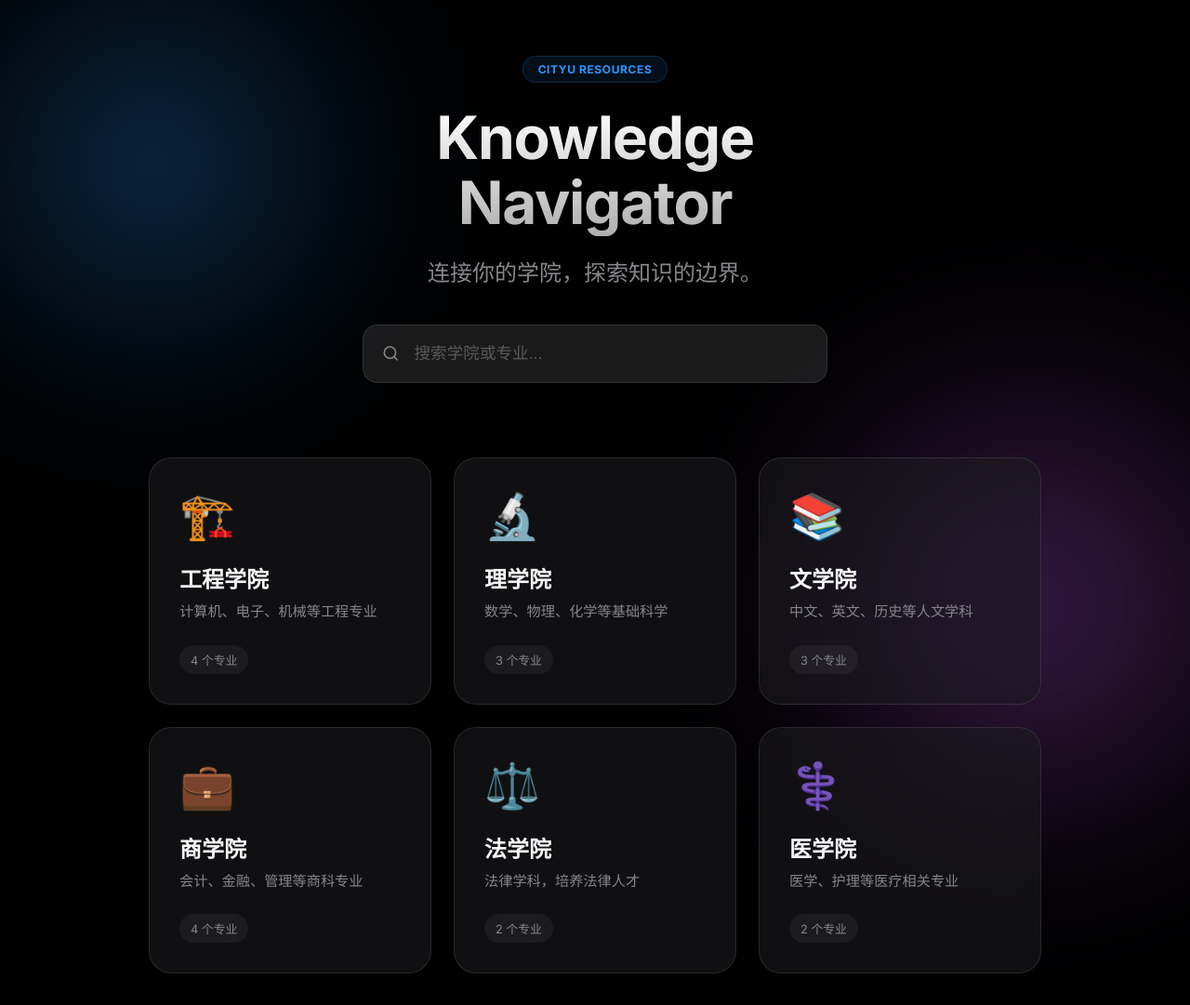
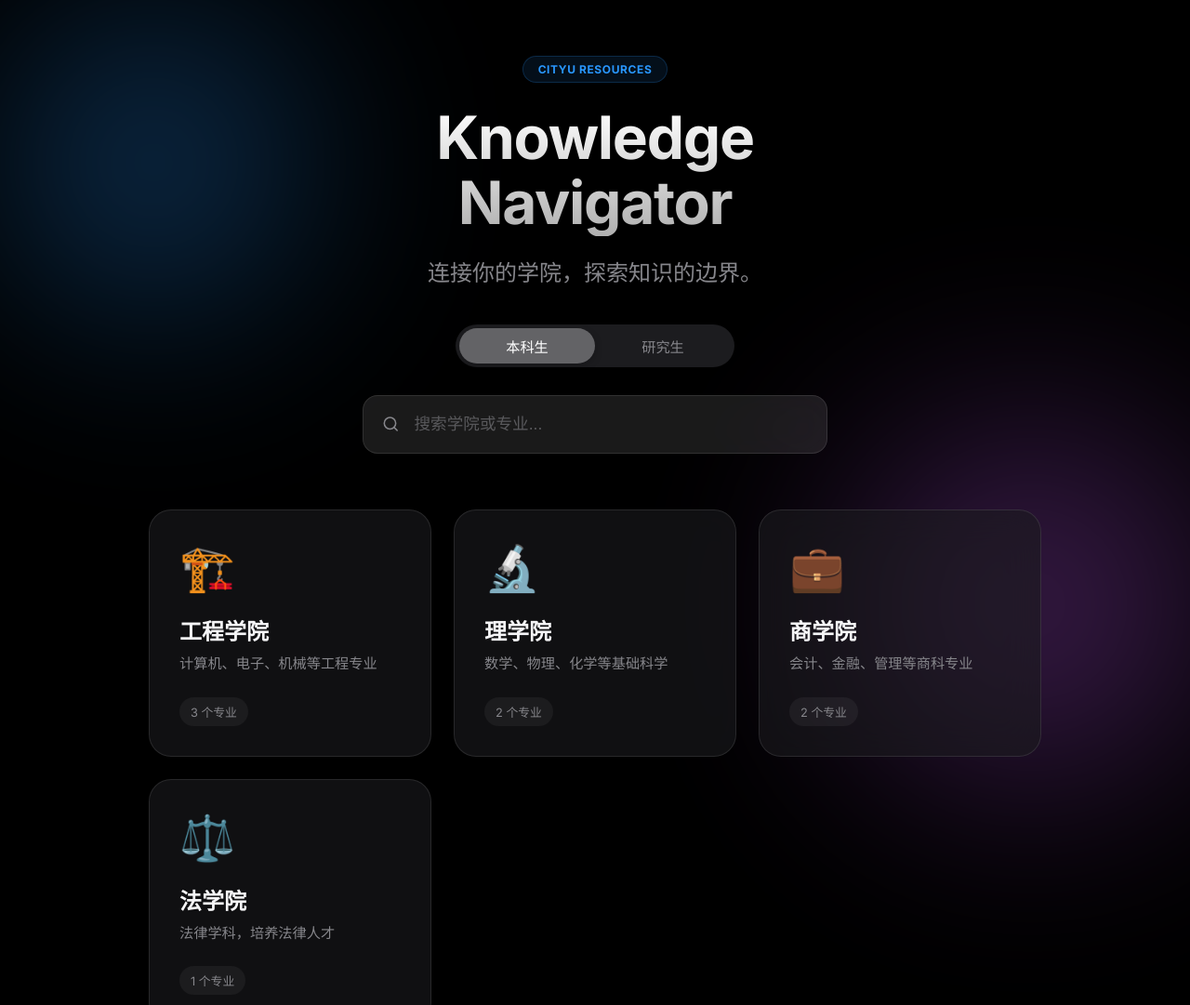
Before and after one commit to SHANECHEN0722/Cityu-Review, a website: page index.html in a window 1280 px wide. Shown: the top 1081 px of the page at 93% size. Drawn offline with Linux system fonts and the light colour scheme.

Commit message:
Redesign the project for better compatibility

```diff
--- a/data.js
+++ b/data.js
@@ -1,5 +1,5 @@
 // 学校和专业数据结构
-// 修改这个对象来添加你的学院和专业信息
+// type: 'ug' 代表本科 (Undergraduate), 'pg' 代表研究生 (Postgraduate)
 const SCHOOLS_DATA = [
     {
         id: 'engineering',
@@ -7,29 +7,42 @@ const SCHOOLS_DATA = [
         emoji: '🏗️',
         description: '计算机、电子、机械等工程专业',
         majors: [
+            // === 本科生专业 ===
             {
-                name: '计算机科学与技术',
-                description: '学习编程、算法、数据结构等核心课程',
-                githubRepo: 'https://github.com/your-org/cse-review',
+                name: '计算机科学 (BSc)',
+                type: 'ug',
+                description: '本科核心课程：CS101, 数据结构, 算法导论',
+                githubRepo: 'https://github.com/your-org/cs-bachelor',
                 color: '#3498db'
             },
             {
-                name: '软件工程',
-                description: '掌握软件开发流程和最佳实践',
-                githubRepo: 'https://github.com/your-org/software-engineering-review',
+                name: '电子工程 (BEng)',
+                type: 'ug',
+                description: '电路基础, 信号与系统, 嵌入式开发',
+                githubRepo: 'https://github.com/your-org/ee-bachelor',
+                color: '#27ae60'
+            },
+            {
+                name: '机械工程 (BEng)',
+                type: 'ug',
+                description: '工程力学, 机械设计基础',
+                githubRepo: 'https://github.com/your-org/mech-bachelor',
+                color: '#e74c3c'
+            },
+            // === 研究生专业 ===
+            {
+                name: '计算机科学 (MSc)',
+                type: 'pg',
+                description: '高级算法, 分布式系统, 深度学习',
+                githubRepo: 'https://github.com/your-org/cs-master',
                 color: '#2980b9'
             },
             {
-                name: '电子信息工程',
-                description: '电路、信号处理、通信技术',
-                githubRepo: 'https://github.com/your-org/electronics-review',
-                color: '#27ae60'
-            },
-            {
-                name: '机械工程',
-                description: '机械设计、制造、自动化',
-                githubRepo: 'https://github.com/your-org/mechanical-engineering-review',
-                color: '#e74c3c'
+                name: '电子资讯工程 (MSc)',
+                type: 'pg',
+                description: '高频电路, 现代通信网络设计',
+                githubRepo: 'https://github.com/your-org/eie-master',
+                color: '#16a085'
             }
         ]
     },
@@ -40,47 +53,24 @@ const SCHOOLS_DATA = [
         description: '数学、物理、化学等基础科学',
         majors: [
             {
-                name: '数学与应用数学',
-                description: '高等数学、线性代数、概率统计',
-                githubRepo: 'https://github.com/your-org/mathematics-review',
+                name: '应用数学 (BSc)',
+                type: 'ug',
+                description: '微积分, 线性代数, 概率统计',
+                githubRepo: 'https://github.com/your-org/math-ug',
                 color: '#9b59b6'
             },
             {
-                name: '物理学',
-                description: '理论物理、实验物理',
-                githubRepo: 'https://github.com/your-org/physics-review',
+                name: '应用物理 (BSc)',
+                type: 'ug',
+                description: '量子力学导论, 光学',
+                githubRepo: 'https://github.com/your-org/phy-ug',
                 color: '#e67e22'
             },
             {
-                name: '化学',
-                description: '有机化学、无机化学、分析化学',
-                githubRepo: 'https://github.com/your-org/chemistry-review',
-                color: '#1abc9c'
-            }
-        ]
-    },
-    {
-        id: 'liberal-arts',
-        name: '文学院',
-        emoji: '📚',
-        description: '中文、英文、历史等人文学科',
-        majors: [
-            {
-                name: '中文学',
-                description: '中国古典文学、现代文学',
-                githubRepo: 'https://github.com/your-org/chinese-literature-review',
-                color: '#c0392b'
-            },
-            {
-                name: '英文学',
-                description: '英美文学、语言学、翻译',
-                githubRepo: 'https://github.com/your-org/english-literature-review',
-                color: '#2980b9'
-            },
-            {
-                name: '历史学',
-                description: '中国史、世界史、史学理论',
-                githubRepo: 'https://github.com/your-org/history-review',
+                name: '数据科学 (MSc)',
+                type: 'pg',
+                description: '大数据分析, 统计学习方法',
+                githubRepo: 'https://github.com/your-org/ds-pg',
                 color: '#8e44ad'
             }
         ]
@@ -92,28 +82,32 @@ const SCHOOLS_DATA = [
         description: '会计、金融、管理等商科专业',
         majors: [
             {
-                name: '会计学',
-                description: '财务会计、管理会计、审计',
-                githubRepo: 'https://github.com/your-org/accounting-review',
-                color: '#16a085'
+                name: '工商管理 (BBA)',
+                type: 'ug',
+                description: '市场营销, 组织行为学',
+                githubRepo: 'https://github.com/your-org/bba-ug',
+                color: '#f39c12'
             },
             {
-                name: '金融学',
-                description: '投资学、金融市场、风险管理',
-                githubRepo: 'https://github.com/your-org/finance-review',
+                name: '金融学 (BBA)',
+                type: 'ug',
+                description: '公司金融, 投资学基础',
+                githubRepo: 'https://github.com/your-org/fin-ug',
                 color: '#27ae60'
             },
             {
-                name: '工商管理',
-                description: '企业管理、市场营销、战略管理',
-                githubRepo: 'https://github.com/your-org/business-administration-review',
-                color: '#f39c12'
+                name: 'MBA',
+                type: 'pg',
+                description: '高级管理实务, 战略决策',
+                githubRepo: 'https://github.com/your-org/mba',
+                color: '#d35400'
             },
             {
-                name: '经济学',
-                description: '微观经济学、宏观经济学、计量经济学',
-                githubRepo: 'https://github.com/your-org/economics-review',
-                color: '#e74c3c'
+                name: '金融工程 (MSc)',
+                type: 'pg',
+                description: '衍生品定价, 风险管理模型',
+                githubRepo: 'https://github.com/your-org/fe-pg',
+                color: '#c0392b'
             }
         ]
     },
@@ -124,42 +118,24 @@ const SCHOOLS_DATA = [
         description: '法律学科，培养法律人才',
         majors: [
             {
-                name: '法学',
-                description: '民法、刑法、商法、国际法',
-                githubRepo: 'https://github.com/your-org/law-review',
+                name: '法学 (LLB)',
+                type: 'ug',
+                description: '宪法, 刑法, 合同法',
+                githubRepo: 'https://github.com/your-org/llb',
                 color: '#2c3e50'
             },
             {
-                name: '知识产权法',
-                description: '专利法、著作权、商标法',
-                githubRepo: 'https://github.com/your-org/intellectual-property-review',
+                name: '法学硕士 (LLM)',
+                type: 'pg',
+                description: '国际商法, 仲裁法, 知识产权进阶',
+                githubRepo: 'https://github.com/your-org/llm',
                 color: '#34495e'
-            }
-        ]
-    },
-    {
-        id: 'medicine',
-        name: '医学院',
-        emoji: '⚕️',
-        description: '医学、护理等医疗相关专业',
-        majors: [
-            {
-                name: '医学',
-                description: '临床医学、基础医学、医学化学',
-                githubRepo: 'https://github.com/your-org/medicine-review',
-                color: '#c0392b'
-            },
-            {
-                name: '护理学',
-                description: '护理学基础、临床护理',
-                githubRepo: 'https://github.com/your-org/nursing-review',
-                color: '#e74c3c'
             }
         ]
     }
 ];
 
-// 导出数据供script.js使用
+// 导出数据供 script.js 使用
 if (typeof module !== 'undefined' && module.exports) {
     module.exports = SCHOOLS_DATA;
 }
--- a/index.html
+++ b/index.html
@@ -19,6 +19,18 @@
                 <span class="badge">CityU Resources</span>
                 <h1>Knowledge<br>Navigator</h1>
                 <p class="subtitle">连接你的学院，探索知识的边界。</p>
+            </div>
+
+            <div class="degree-selector">
+                <div class="segment-control">
+                    <input type="radio" name="degree" id="ug" value="ug" checked>
+                    <label for="ug">本科生</label>
+
+                    <input type="radio" name="degree" id="pg" value="pg">
+                    <label for="pg">研究生</label>
+
+                    <div class="segment-indicator"></div>
+                </div>
             </div>
 
             <div class="search-wrapper">
--- a/script.js
+++ b/script.js
@@ -1,19 +1,31 @@
+// 全局变量
 let currentSchoolId = null;
-let filteredSchools = [...SCHOOLS_DATA];
+let currentDegree = 'ug'; // 默认本科生 'ug' 或研究生 'pg'
+let filteredSchools = []; // 用于存储当前过滤后的数据
 
 document.addEventListener('DOMContentLoaded', function() {
-    renderSchools(SCHOOLS_DATA);
+    // 监听切换开关
+    setupDegreeToggle();
+
+    // 初始化数据
+    filteredSchools = [...SCHOOLS_DATA];
+
+    // 初始渲染（触发第一次过滤）
+    handleSearch({ target: { value: '' } });
     setupEventListeners();
 
-    // 添加简单的入场动画
-    document.querySelector('.header').style.opacity = '0';
-    document.querySelector('.header').style.transform = 'translateY(20px)';
+    // 头部入场动画
+    const header = document.querySelector('.header');
+    header.style.transition = 'all 0.8s cubic-bezier(0.2, 0.8, 0.2, 1)';
+    header.style.opacity = '1';
+    header.style.transform = 'translateY(0)';
 
-    setTimeout(() => {
-        document.querySelector('.header').style.transition = 'all 0.8s ease';
-        document.querySelector('.header').style.opacity = '1';
-        document.querySelector('.header').style.transform = 'translateY(0)';
-    }, 100);
+    // 注入必要的动画样式（防止 CSS 文件加载延迟）
+    const style = document.createElement('style');
+    style.innerHTML = `
+        .header { transform: translateY(20px); opacity: 0; }
+    `;
+    document.head.prepend(style);
 });
 
 function setupEventListeners() {
@@ -21,22 +33,35 @@ function setupEventListeners() {
     searchInput.addEventListener('input', handleSearch);
 }
 
+function setupDegreeToggle() {
+    const radios = document.querySelectorAll('input[name="degree"]');
+    radios.forEach(radio => {
+        radio.addEventListener('change', (e) => {
+            currentDegree = e.target.value;
+            // 切换时重新筛选和渲染，保留当前的搜索词
+            const currentSearchTerm = document.getElementById('searchInput').value;
+            handleSearch({ target: { value: currentSearchTerm } });
+        });
+    });
+}
+
 function renderSchools(schools) {
     const container = document.getElementById('schoolsContainer');
     container.innerHTML = '';
 
-    // 渐入动画重置
+    // 容器渐入动画
     container.style.opacity = '0';
     setTimeout(() => {
         container.style.transition = 'opacity 0.5s ease';
         container.style.opacity = '1';
-    }, 50);
+    }, 10);
 
     if (schools.length === 0) {
         container.innerHTML = `
             <div style="grid-column: 1/-1; text-align: center; color: var(--text-secondary); padding: 40px;">
-                <h3>无搜索结果</h3>
-                <p>尝试搜索其他关键词</p>
+                <span style="font-size: 3rem; display: block; margin-bottom: 20px;">🔍</span>
+                <h3>无相关结果</h3>
+                <p>该类别下暂无匹配的学院或专业</p>
             </div>
         `;
         return;
@@ -46,7 +71,7 @@ function renderSchools(schools) {
         const card = document.createElement('div');
         card.className = 'school-card';
         // 添加交错动画延迟
-        card.style.animation = `fadeInUp 0.6s ease forwards ${index * 0.05}s`;
+        card.style.animation = `fadeInUp 0.6s cubic-bezier(0.2, 0.8, 0.2, 1) forwards ${index * 0.05}s`;
 
         card.innerHTML = `
             <span class="emoji">${school.emoji}</span>
@@ -61,7 +86,9 @@ function renderSchools(schools) {
 
 function selectSchool(schoolId) {
     currentSchoolId = schoolId;
-    const school = SCHOOLS_DATA.find(s => s.id === schoolId);
+    // 注意：这里要从 filteredSchools 找，因为 filteredSchools 已经根据 degree 过滤过了
+    const school = filteredSchools.find(s => s.id === schoolId);
+
     if (!school) return;
 
     // 切换视图动画
@@ -82,13 +109,22 @@ function renderMajors(majors) {
     const container = document.getElementById('majorsList');
     container.innerHTML = '';
 
+    if (majors.length === 0) {
+        container.innerHTML = `
+            <div style="grid-column: 1/-1; text-align: center; color: var(--text-secondary);">
+                <p>该学院下暂无此类课程资料</p>
+            </div>
+        `;
+        return;
+    }
+
     majors.forEach((major, index) => {
         const card = document.createElement('a');
         card.href = major.githubRepo;
         card.target = '_blank';
         card.className = 'major-card';
         // 交错动画
-        card.style.animation = `fadeInUp 0.6s ease forwards ${index * 0.05}s`;
+        card.style.animation = `fadeInUp 0.6s cubic-bezier(0.2, 0.8, 0.2, 1) forwards ${index * 0.05}s`;
 
         card.innerHTML = `
             <h4>${major.name}</h4>
@@ -105,36 +141,53 @@ function backToSchools() {
     currentSchoolId = null;
     document.getElementById('majorsContainer').style.display = 'none';
     document.getElementById('schoolsContainer').style.display = 'grid';
-    document.getElementById('searchInput').value = '';
 
     // 重新渲染以触发动画
-    renderSchools(SCHOOLS_DATA);
+    renderSchools(filteredSchools);
 }
 
 function handleSearch(event) {
-    const searchTerm = event.target.value.toLowerCase().trim();
-    if (!searchTerm) {
-        filteredSchools = [...SCHOOLS_DATA];
-    } else {
-        filteredSchools = SCHOOLS_DATA.filter(school => {
+    const searchTerm = event.target ? event.target.value.toLowerCase().trim() : '';
+
+    // 第一步：基于 Degree (ug/pg) 过滤数据
+    // 我们遍历所有学院，只保留符合当前 degree 的专业
+    let processedData = SCHOOLS_DATA.map(school => {
+        const validMajors = school.majors.filter(major => major.type === currentDegree);
+        return {
+            ...school,
+            majors: validMajors
+        };
+    }).filter(school => school.majors.length > 0); // 如果某学院在当前学位下没专业，就不显示该学院
+
+    // 第二步：基于搜索词过滤
+    if (searchTerm) {
+        processedData = processedData.filter(school => {
             const schoolMatch = school.name.toLowerCase().includes(searchTerm) ||
                                school.description.toLowerCase().includes(searchTerm);
+
             const majorsMatch = school.majors.some(major =>
                 major.name.toLowerCase().includes(searchTerm) ||
                 major.description.toLowerCase().includes(searchTerm)
             );
+
             return schoolMatch || majorsMatch;
         });
     }
-    renderSchools(filteredSchools);
+
+    // 更新全局过滤数据
+    filteredSchools = processedData;
+
+    // 渲染
+    // 如果当前正在查看某个学院详情，需要实时刷新详情页
+    if (currentSchoolId && document.getElementById('majorsContainer').style.display !== 'none') {
+        const currentSchool = processedData.find(s => s.id === currentSchoolId);
+        if (currentSchool) {
+            renderMajors(currentSchool.majors);
+        } else {
+            // 如果切换后该学院没有对应专业的课程（或者被搜索过滤掉了），返回列表
+            backToSchools();
+        }
+    } else {
+        renderSchools(filteredSchools);
+    }
 }
-
-// 添加 CSS 动画关键帧
-const style = document.createElement('style');
-style.innerHTML = `
-    @keyframes fadeInUp {
-        from { opacity: 0; transform: translateY(20px); }
-        to { opacity: 1; transform: translateY(0); }
-    }
-`;
-document.head.appendChild(style);
--- a/styles.css
+++ b/styles.css
@@ -68,8 +68,9 @@ body {
 /* ===== 头部 ===== */
 .header {
     text-align: center;
-    margin-bottom: 80px;
+    margin-bottom: 60px;
     position: relative;
+    opacity: 0; /* JS控制入场动画 */
 }
 
 .badge {
@@ -103,9 +104,65 @@ body {
     font-weight: 400;
 }
 
+/* ===== 身份切换开关 (Segmented Control) ===== */
+.degree-selector {
+    display: flex;
+    justify-content: center;
+    margin-top: 40px;
+    margin-bottom: 30px;
+}
+
+.segment-control {
+    position: relative;
+    display: flex;
+    background: rgba(118, 118, 128, 0.24);
+    backdrop-filter: blur(10px);
+    border-radius: 99px;
+    padding: 4px;
+    width: 300px;
+}
+
+.segment-control input[type="radio"] {
+    display: none;
+}
+
+.segment-control label {
+    flex: 1;
+    text-align: center;
+    padding: 8px 0;
+    font-size: 0.95rem;
+    font-weight: 500;
+    color: var(--text-secondary);
+    z-index: 2;
+    cursor: pointer;
+    transition: color 0.3s ease;
+}
+
+.segment-control input:checked + label {
+    color: #fff;
+}
+
+/* 滑块指示器 */
+.segment-indicator {
+    position: absolute;
+    top: 4px;
+    left: 4px;
+    width: calc(50% - 4px);
+    height: calc(100% - 8px);
+    background: rgba(99, 99, 102, 1);
+    border-radius: 99px;
+    box-shadow: 0 3px 8px rgba(0, 0, 0, 0.2);
+    transition: transform 0.3s var(--transition-curve);
+    z-index: 1;
+}
+
+/* 切换逻辑: 选中第二个radio时移动滑块 */
+#pg:checked ~ .segment-indicator {
+    transform: translateX(100%);
+}
+
 /* ===== 搜索框 ===== */
 .search-wrapper {
-    margin-top: 40px;
     display: flex;
     justify-content: center;
 }
@@ -169,6 +226,7 @@ body {
     overflow: hidden;
     text-decoration: none;
     display: block;
+    opacity: 0; /* 默认隐藏，等待JS动画 */
 }
 
 .school-card:hover, .major-card:hover {
@@ -301,4 +359,15 @@ body {
     .grid-layout {
         grid-template-columns: 1fr;
     }
+
+    .segment-control {
+        width: 100%;
+        max-width: 300px;
+    }
 }
+
+/* 动画定义 */
+@keyframes fadeInUp {
+    from { opacity: 0; transform: translateY(20px); }
+    to { opacity: 1; transform: translateY(0); }
+}
```
